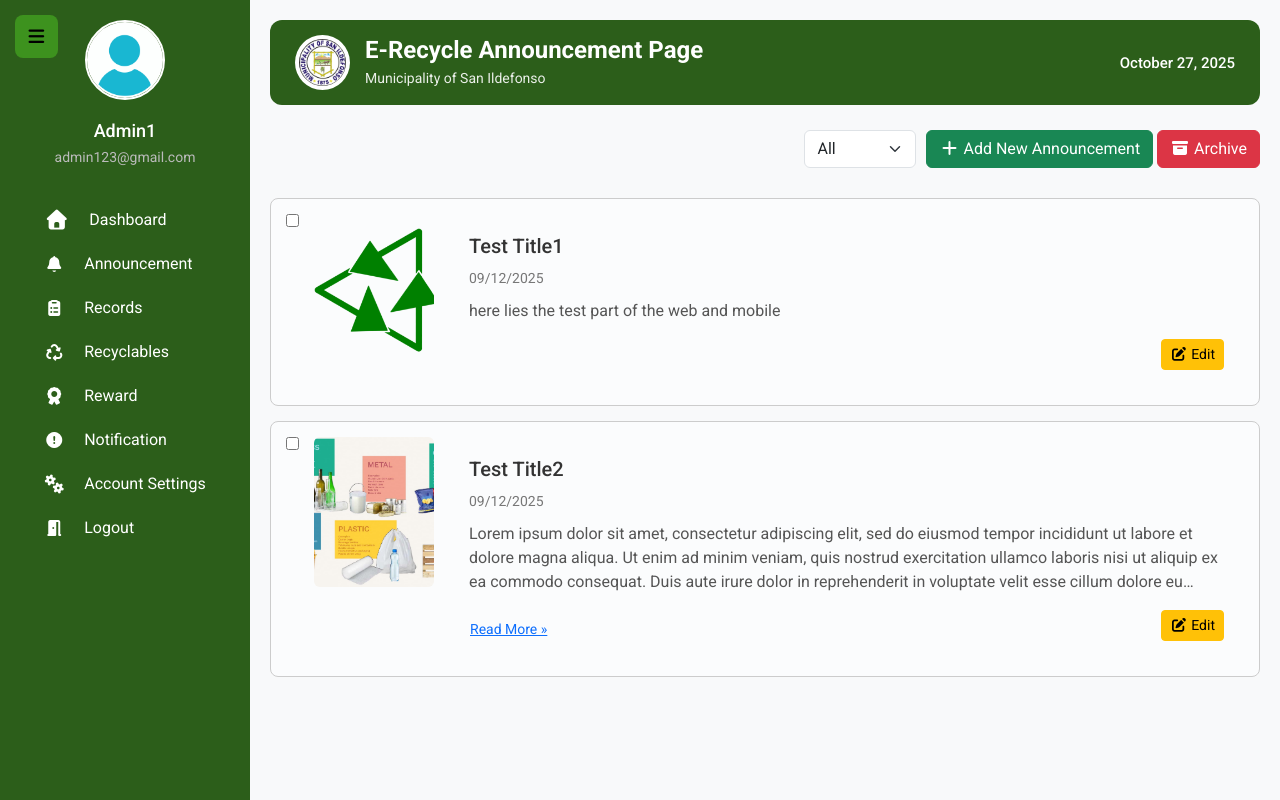
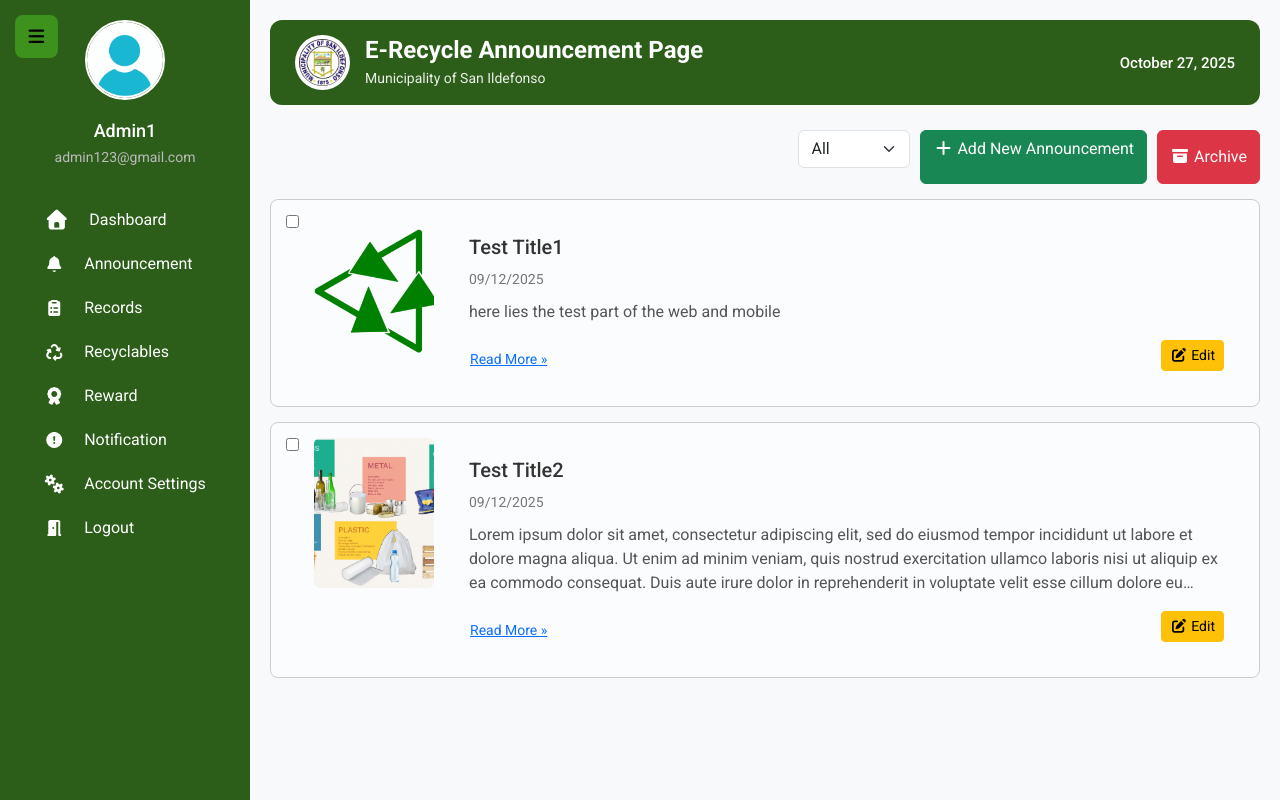
Before and after one commit to KaillaSantos/capstoneweb, a PHP site: page /announcement.php in a window 1280 px wide. Run offline with PHP 8.4, Linux system fonts and the light colour scheme; a user stored in the database is signed in; data comes from the database, SQL or seed files in the repository.

Commit message:
changes announcement.php

```diff
--- a/admin/includes/passwordVerification.php
+++ b/admin/includes/passwordVerification.php
@@ -1,8 +1,17 @@
 <?php
 require_once __DIR__ . '/../../conn/dbconn.php';
+session_start();
 
 if (isset($_POST['verify_submit'])) {
   $password = $_POST['verify_password'];
+  $userid = $_SESSION['userid'] ?? null;
+  $redirect = $_POST['redirect'] ?? '/capstoneweb/admin/pages/accsetting.php';
+
+  if (!$userid) {
+    echo "<script>alert('Session expired. Please login again.');
+    window.location.href='/capstoneweb/admin/pages/login.php';</script>";
+    exit();
+  }
 
   $query = "SELECT password FROM account WHERE userid = '$userid'";
   $result = mysqli_query($conn, $query);
@@ -10,31 +19,26 @@ if (isset($_POST['verify_submit'])) {
   if ($result && mysqli_num_rows($result) > 0) {
     $row = mysqli_fetch_assoc($result);
     $storedPassword = $row['password'];
-
     $isValid = false;
 
-    // Case 1: Hashed password
+    // Check hashed or plain
     if (preg_match('/^\$2[ayb]\$|^\$argon2i\$|^\$argon2id\$/', $storedPassword)) {
-      if (password_verify($password, $storedPassword)) {
-        $isValid = true;
-      }
+      $isValid = password_verify($password, $storedPassword);
     } else {
-      // Case 2: Plain text
-      if ($password === $storedPassword) {
-        $isValid = true;
-      }
+      $isValid = ($password === $storedPassword);
     }
 
     if ($isValid) {
-      $redirect = $_POST['redirect'] ?? '/capstoneweb/admin/pages/accsetting.php';
       echo "<script>
-        alert('Password verification successful.');
+        alert('Password verified successfully.');
         window.location.href = '{$redirect}?userid={$userid}';
       </script>";
       exit();
     } else {
       echo "<script>alert('Incorrect password. Please try again.');</script>";
     }
+  } else {
+    echo "<script>alert('User not found.');</script>";
   }
 }
 ?>
--- a/admin/pages/announcement.php
+++ b/admin/pages/announcement.php
@@ -6,10 +6,7 @@ error_reporting(E_ALL);
 
 // includes
 require_once __DIR__ . '/../../includes/authSession.php';
-
-$query = "SELECT * FROM account WHERE userid = '$userid'";
-$result = mysqli_query($conn, $query);
-$user = mysqli_fetch_assoc($result);
+require_once __DIR__ . '/../../conn/dbconn.php';
 
 // ✅ Check session early
 if (!isset($_SESSION['userid'])) {
@@ -18,28 +15,32 @@ if (!isset($_SESSION['userid'])) {
     exit();
 }
 
-$userid = $_SESSION['userid']; // now defined before use
+$userid = $_SESSION['userid']; // ✅ define first
 
+// Fetch user info
+$query = "SELECT * FROM account WHERE userid = '$userid'";
+$result = mysqli_query($conn, $query);
+$user = mysqli_fetch_assoc($result);
+
+// include helpers
 require_once __DIR__ . '/../includes/passwordVerification.php';
 require_once __DIR__ . '/../../includes/fetchData.php';
 require_once __DIR__ . '/../../includes/archiveHandling.php';
-
 ?>
 
 <!DOCTYPE html>
 <html lang="en">
-
 <head>
   <meta charset="UTF-8">
-  <meta name="viewport" content="width=device-width, initial-scale=1.0, maximum-scale=1.0">
+  <meta name="viewport" content="width=device-width, maximum-scale=1.0">
   <title>Announcement | E-Recycle</title>
-  <link rel="stylesheet" href="\capstoneweb/assets/fontawesome-free-7.0.1-web/css/all.min.css">
-  <link rel="stylesheet" href="/capstoneweb/assets/bootstrap-5.3.7-dist/css/bootstrap.css" />
-  <link rel="stylesheet" href="\capstoneweb/assets/bootstrap-icons-1.13.1/bootstrap-icons.css">
-  <link rel="icon" type="image/x-icon" href="\capstoneweb\assets\Flag_of_San_Ildefonso_Bulacan.png">
-  <link rel="stylesheet" href="\capstoneweb/user-admin.css">
-  <link rel="stylesheet" href="\capstoneweb/user-admin1.css">
 
+  <link rel="stylesheet" href="/capstoneweb/assets/fontawesome-free-7.0.1-web/css/all.min.css">
+  <link rel="stylesheet" href="/capstoneweb/assets/bootstrap-5.3.7-dist/css/bootstrap.css">
+  <link rel="stylesheet" href="/capstoneweb/assets/bootstrap-icons-1.13.1/bootstrap-icons.css">
+  <link rel="icon" type="image/x-icon" href="/capstoneweb/assets/Flag_of_San_Ildefonso_Bulacan.png">
+  <link rel="stylesheet" href="/capstoneweb/user-admin.css">
+  <link rel="stylesheet" href="/capstoneweb/user-admin1.css">
 </head>
 
 <body>
@@ -47,18 +48,17 @@ require_once __DIR__ . '/../../includes/archiveHandling.php';
   <!-- Sidebar -->
   <?php include '../includes/sidebar.php'; ?>
 
-  <!-- Sidebar Toggle Button (visible on all screens) -->
+  <!-- Sidebar Toggle Button -->
   <button id="toggleSidebar"><i class="fa fa-bars"></i></button>
 
-  <!-- Overlay (for mobile view) -->
+  <!-- Overlay -->
   <div class="overlay"></div>
-
 
   <!-- Content -->
   <div class="content" id="content">
     <header class="dashboard-header">
       <div class="header-left">
-        <img src="\capstoneweb/assets/logo_circle.jpeg" alt="E-Recycle Logo" class="header-logo">
+        <img src="/capstoneweb/assets/logo_circle.jpeg" alt="E-Recycle Logo" class="header-logo">
         <div class="header-text">
           <h1>E-Recycle Announcement Page</h1>
           <p>Municipality of San Ildefonso</p>
@@ -71,21 +71,21 @@ require_once __DIR__ . '/../../includes/archiveHandling.php';
     </header>
 
     <div style="display:flex; justify-content:flex-end; gap:10px;">
-      <form method="get" action="announcement.php" style="margin-bottom:15px;">
       <form method="get" action="announcement.php" class="d-flex align-items-center mb-3">
         <select name="status" id="status_filter" class="form-select w-auto" onchange="this.form.submit()">
           <option value="Posted" <?= (isset($_GET['status']) && $_GET['status'] == 'Posted') ? 'selected' : '' ?>>All</option>
           <option value="Archived" <?= (isset($_GET['status']) && $_GET['status'] == 'Archived') ? 'selected' : '' ?>>Archived</option>
         </select>
-          <noscript>
-            <button type="submit" class="btn btn-primary ms-2">Filter</button>
-          </noscript>
       </form>
-        <noscript><button type="submit">Filter</button></noscript>
-      </form>
-      <form method="post" action="announcement.php">
-        <a href="/capstoneweb/admin/pages/newannounce.php" class="btn btn-success"> <i class="fa fa-plus"></i> Add New Announcement</a>
-        <button type="submit" class="btn btn-danger" name="archive_selected"><i class="fa-solid fa-box-archive"></i> Archive</button>
+
+      <a href="/capstoneweb/admin/pages/newannounce.php" class="btn btn-success">
+        <i class="fa fa-plus"></i> Add New Announcement
+      </a>
+
+      <!-- 🔐 Open password modal instead of submitting -->
+      <button type="button" class="btn btn-danger" data-bs-toggle="modal" data-bs-target="#verifyPasswordModal" data-redirect="/capstoneweb/admin/pages/accsetting.php">
+        <i class="fa-solid fa-box-archive"></i> Archive
+      </button>
     </div>
 
     <div class="announcement-container">
@@ -107,14 +107,13 @@ require_once __DIR__ . '/../../includes/archiveHandling.php';
       ?>
           <div class="announcement-card">
             <input type="checkbox" name="archive_ids[]" value="<?= $rows['announce_id'] ?>">
-            <img src="<?php echo $announceImage; ?>" alt="Announcement" class="announcement-img" style="height: 150px;">
+            <img src="<?= $announceImage ?>" alt="Announcement" class="announcement-img" style="height: 150px;">
             <div class="announcement-body">
               <h2><?= htmlspecialchars($rows['announce_name']) ?></h2>
               <p class="date"><?= date("m/d/Y", strtotime($rows['announce_date'])) ?></p>
               <p class="announcement-text"><?= nl2br(htmlspecialchars($rows['announce_text'])) ?></p>
 
               <div class="announcement-actions">
-                <div>
                 <button type="button" class="btn btn-link read-more-btn"
                   data-title="<?= htmlspecialchars($rows['announce_name']) ?>"
                   data-date="<?= date("m/d/Y", strtotime($rows['announce_date'])) ?>"
@@ -122,13 +121,11 @@ require_once __DIR__ . '/../../includes/archiveHandling.php';
                   data-image="<?= $announceImage ?>">
                   Read More »
                 </button>
-                </div>
-                <div>
+
                 <a href="/capstoneweb/pages/editannouncement.php?id=<?= $rows['announce_id'] ?>"
                   class="btn btn-warning btn-sm">
                   <i class="fa fa-edit"></i> Edit
                 </a>
-                </div>
               </div>
             </div>
           </div>
@@ -141,7 +138,7 @@ require_once __DIR__ . '/../../includes/archiveHandling.php';
     </div>
   </div>
 
-  <!-- Read More Modal -->
+  <!-- 📜 Read More Modal -->
   <div class="modal fade" id="readMoreModal" tabindex="-1" aria-labelledby="readMoreModalLabel" aria-hidden="true">
     <div class="modal-dialog modal-lg">
       <div class="modal-content">
@@ -159,41 +156,7 @@ require_once __DIR__ . '/../../includes/archiveHandling.php';
     </div>
   </div>
 
-  <script src="../assets/bootstrap-5.3.7-dist/js/bootstrap.bundle.min.js"></script>
-  <script src="../assets/sidebarToggle.js"></script>
-
-  <script>
-    // ✅ Handle Read More modal
-    document.querySelectorAll('.read-more-btn').forEach(button => {
-      button.addEventListener('click', function() {
-        document.getElementById('modalTitle').textContent = this.getAttribute('data-title');
-        document.getElementById('modalDate').textContent = this.getAttribute('data-date');
-        document.getElementById('modalText').textContent = this.getAttribute('data-text');
-        document.getElementById('modalImage').src = this.getAttribute('data-image');
-
-        const modal = new bootstrap.Modal(document.getElementById('readMoreModal'));
-        modal.show();
-      });
-    });
-
-    // ✅ Only show Read More button if text is truncated
-    document.querySelectorAll('.announcement-text').forEach(textBlock => {
-      const readMoreBtn = textBlock.closest('.announcement-body')
-        .querySelector('.read-more-btn');
-      if (readMoreBtn) {
-        if (textBlock.scrollHeight > textBlock.offsetHeight) {
-          readMoreBtn.style.display = "inline-block";
-        } else {
-          readMoreBtn.style.display = "none";
-        }
-      }
-    });
-  </script>
-
-<!-- toggle -->
-<script src="/capstoneweb/assets/sidebarToggle.js"></script>
-
-<!-- verification modal -->
+  <!-- 🔐 Password Verification Modal -->
   <div class="modal fade" id="verifyPasswordModal" tabindex="-1" aria-labelledby="verifyPasswordModalLabel" aria-hidden="true">
     <div class="modal-dialog">
       <div class="modal-content">
@@ -217,8 +180,33 @@ require_once __DIR__ . '/../../includes/archiveHandling.php';
     </div>
   </div>
 
+  <script src="/capstoneweb/assets/bootstrap-5.3.7-dist/js/bootstrap.bundle.min.js"></script>
+  <script src="/capstoneweb/assets/sidebarToggle.js"></script>
 
+  <script>
+    // Read More Modal handler
+    document.querySelectorAll('.read-more-btn').forEach(button => {
+      button.addEventListener('click', function() {
+        document.getElementById('modalTitle').textContent = this.getAttribute('data-title');
+        document.getElementById('modalDate').textContent = this.getAttribute('data-date');
+        document.getElementById('modalText').textContent = this.getAttribute('data-text');
+        document.getElementById('modalImage').src = this.getAttribute('data-image');
+
+        const modal = new bootstrap.Modal(document.getElementById('readMoreModal'));
+        modal.show();
+      });
+    });
+
+    // Dynamic redirect for password modal
+    document.querySelectorAll('[data-bs-target="#verifyPasswordModal"]').forEach(btn => {
+      btn.addEventListener('click', () => {
+        const redirectInput = document.querySelector('#verifyPasswordModal input[name="redirect"]');
+        if (btn.dataset.redirect) {
+          redirectInput.value = btn.dataset.redirect;
+        }
+      });
+    });
+  </script>
 
 </body>
-
 </html>
```
Lines whose indentation alone changed are shown as unchanged.
